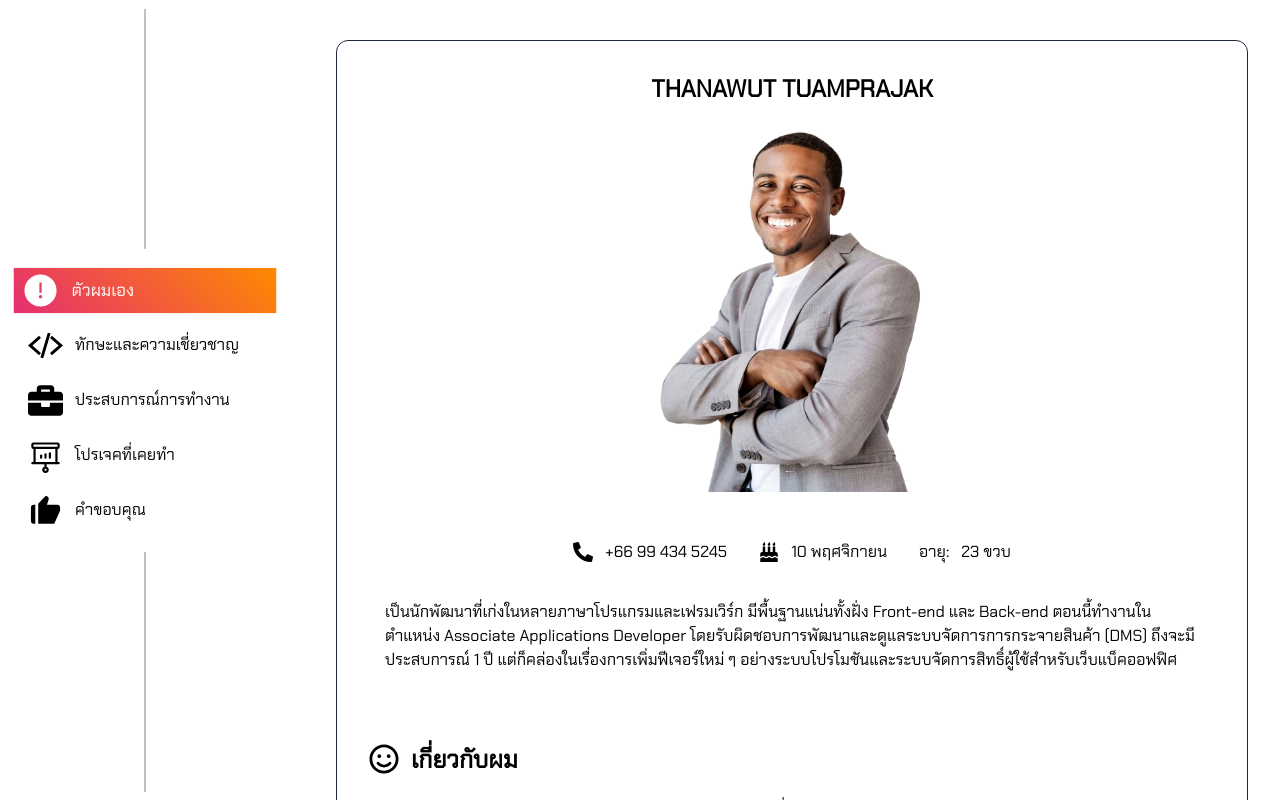
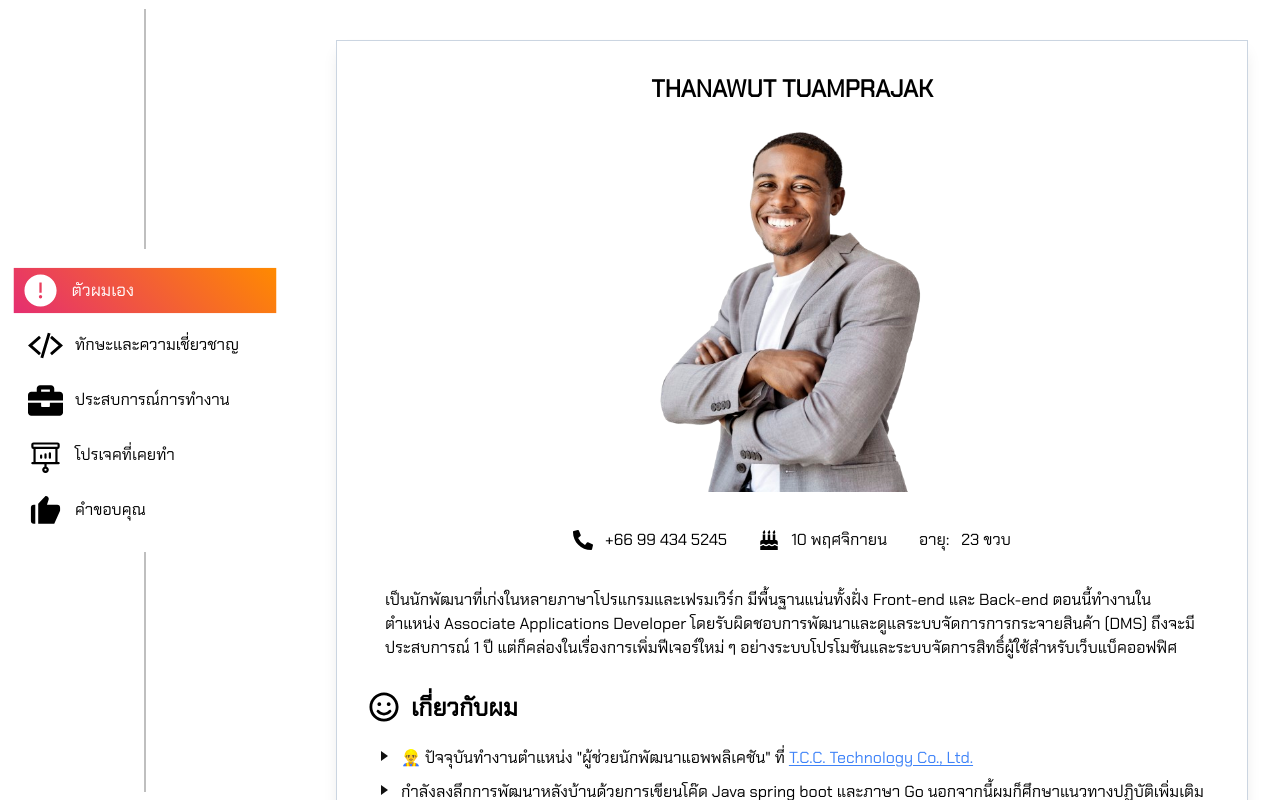
Before and after one commit to HanawuZ/hanawuz-profile-page-v2, a Next.js app: page / in a window 1280 px wide. Built offline with nearby package versions, Linux system fonts and the light colour scheme.

Commit message:
feat: make it like paper

```diff
--- a/src/components/layout/PageLayout.tsx
+++ b/src/components/layout/PageLayout.tsx
@@ -17,7 +17,7 @@ const PageLayout = (props: PageLayoutProps) => {
       >
         <div />
         <div className="w-full md:flex md:col-span-4 lg:col-span-3 md:min-h-[96vh] md:py-10 max-md:pt-4">
-          <div className="md:self-center w-full border border-slate-800 rounded-xl grid min-h-[80vh]">
+          <div className="md:self-center w-full border border-slate-300 grid min-h-[80vh] lg:min-h-[90vh]  shadow-lg">
             <div className="mt-8 max-md:ms-3 flex justify-center">
               <text className="text-2xl uppercase font-bold max-md:ms-3">
                 {title}
--- a/src/pages/index.tsx
+++ b/src/pages/index.tsx
@@ -51,7 +51,7 @@ const PersonalInfoSection = () => {
   const { language } = useProfileContext();
   return (
     <div id="personal-info-section">
-      <div className="max-md:text-sm mt-8 max-sm:mx-6 mx-10 break-all">
+      <div className="max-md:text-sm mt-5 max-sm:mx-6 mx-10 break-all">
         <div className="flex flex-wrap gap-2 mt-2 w-full justify-center">
           <div className="flex items-center gap-3 p-1 px-3">
             <FaPhoneAlt size={20} color="#000" />
@@ -87,7 +87,7 @@ const AboutMeSection = () => {
 
   return (
     <div id="about-me" className="mt-8">
-      <div className="font-bold flex gap-3 text-2xl text-center font-bold sm:mt-10 max-sm:ms-5 ms-8">
+      <div className="font-bold flex gap-3 text-2xl text-center font-bold max-sm:ms-5 ms-8">
         <FaRegSmile size={30} />
         <span className="uppercase"> {aboutMeList[language].title} </span>
       </div>
@@ -116,7 +116,7 @@ const EducationSection = () => {
   const { language } = useProfileContext();
   return (
     <div id="education-info-section" className="mt-8">
-      <div className="font-bold flex gap-3 text-2xl text-center font-bold sm:mt-10 max-sm:ms-5 ms-8">
+      <div className="font-bold flex gap-3 text-2xl text-center font-bold max-sm:ms-5 ms-8">
         <MdSchool size={30} />
         <span className="uppercase "> {education[language].title} </span>
       </div>
@@ -165,7 +165,7 @@ const LetsConnect = () => {
   const { language } = useProfileContext();
   return (
     <div className="mt-10" id="lets-connect">
-      <div className="font-bold flex gap-3 text-2xl text-center font-bold sm:mt-10 max-sm:ms-5 ms-8">
+      <div className="font-bold flex gap-3 text-2xl text-center font-bold max-sm:ms-5 ms-8">
         <AiOutlineGlobal size={30} />
         <span>
           {wordLocales[language].letConnect}
```
